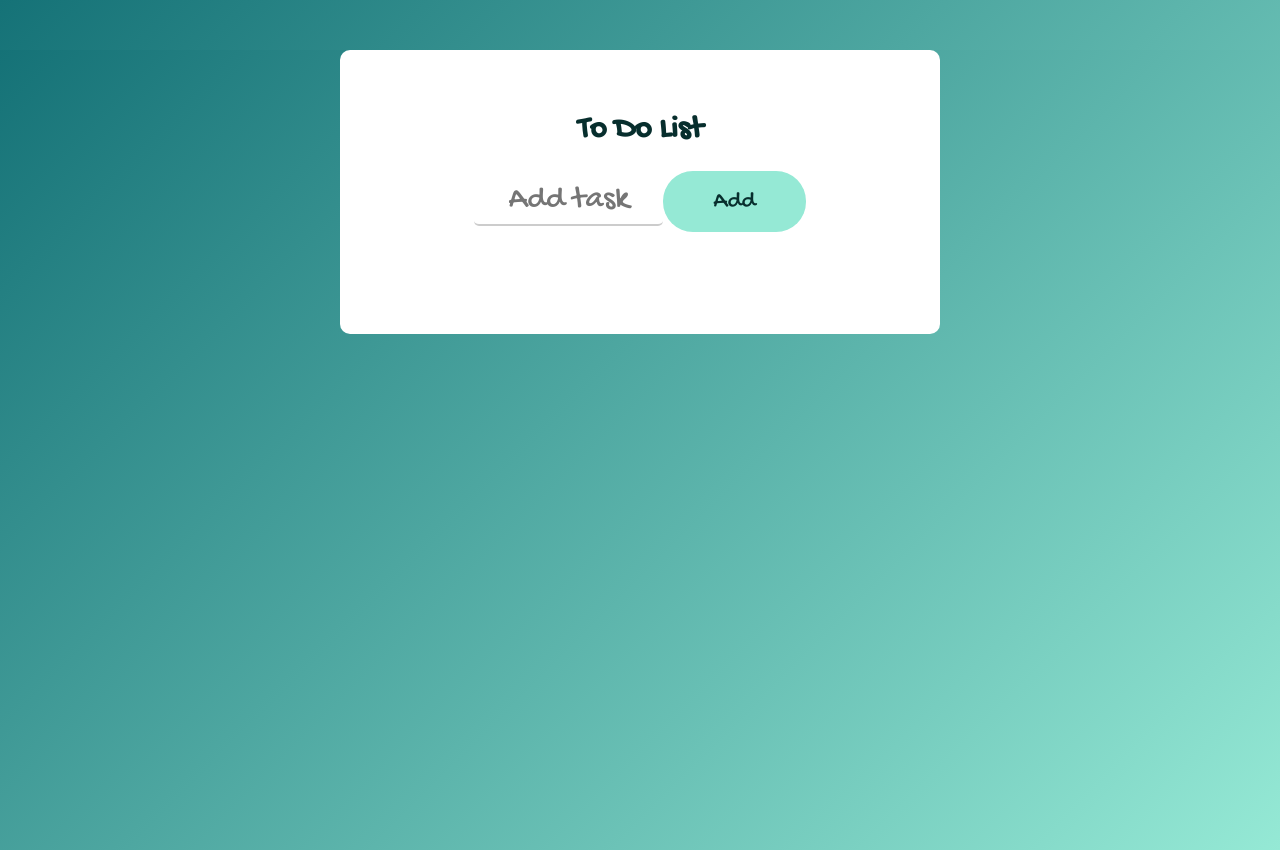
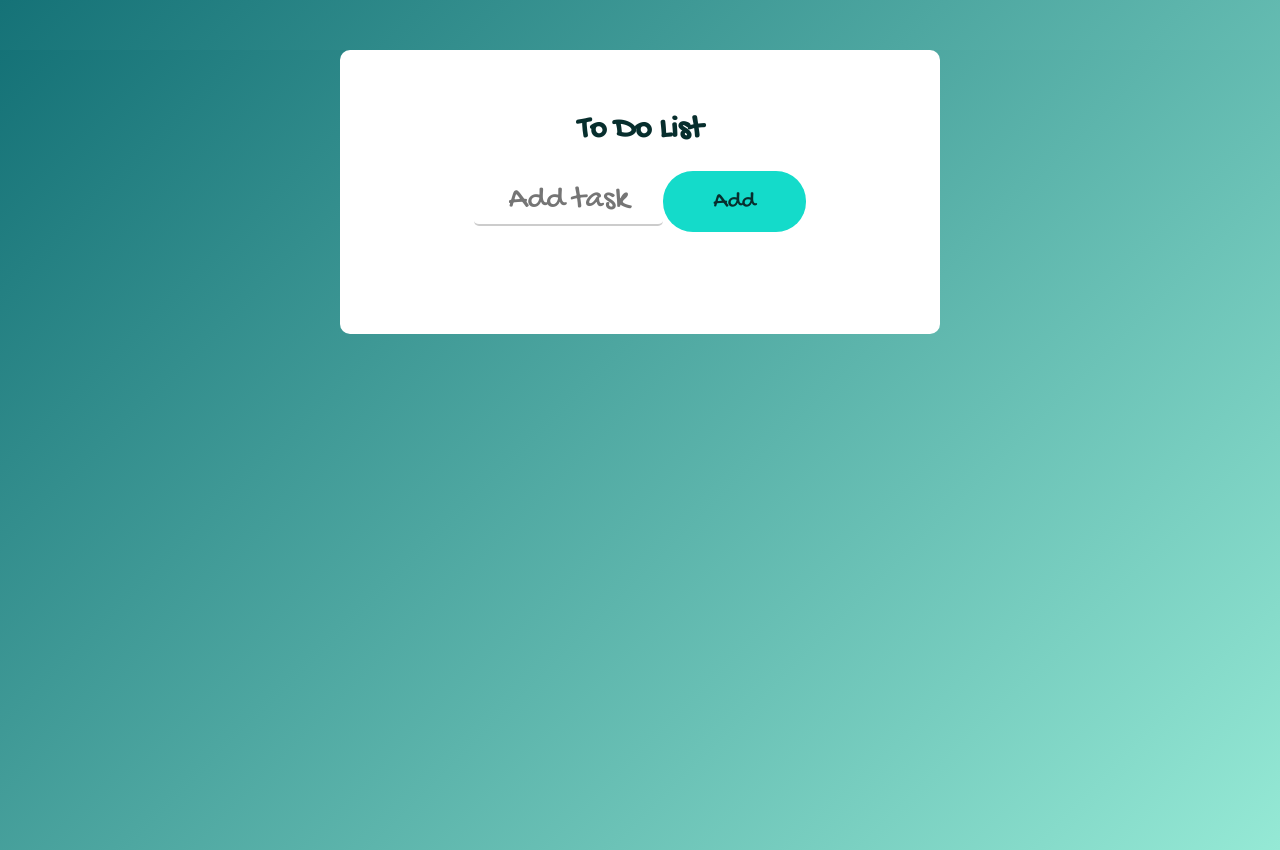
Before and after one commit to pran9803/To-Do-List, a React (Create React App) app: page / in a window 1280 px wide. In both pictures the pointer is over the button "Add". Built offline with nearby package versions, Linux system fonts and the light colour scheme.

Commit message:
Update App.css

```diff
--- a/src/App.css
+++ b/src/App.css
@@ -118,3 +118,7 @@ font-family: 'Gochi Hand', cursive;
 
   font-size: x-large;
 }
+button:hover{
+  background-color: #14dbca;
+
+}
```
